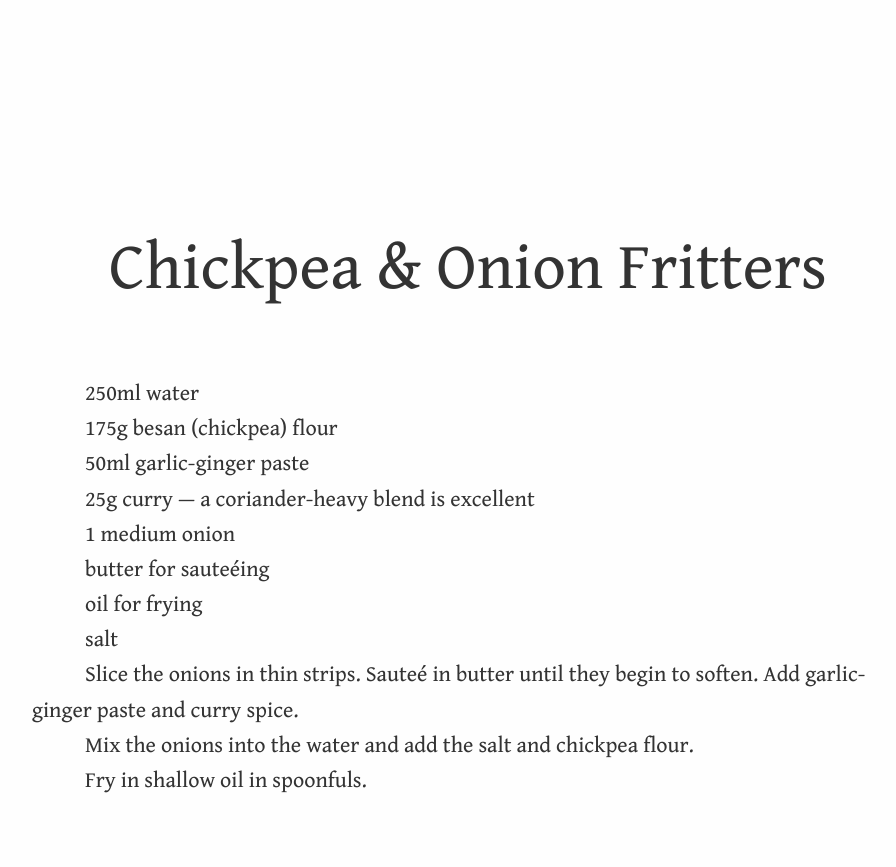
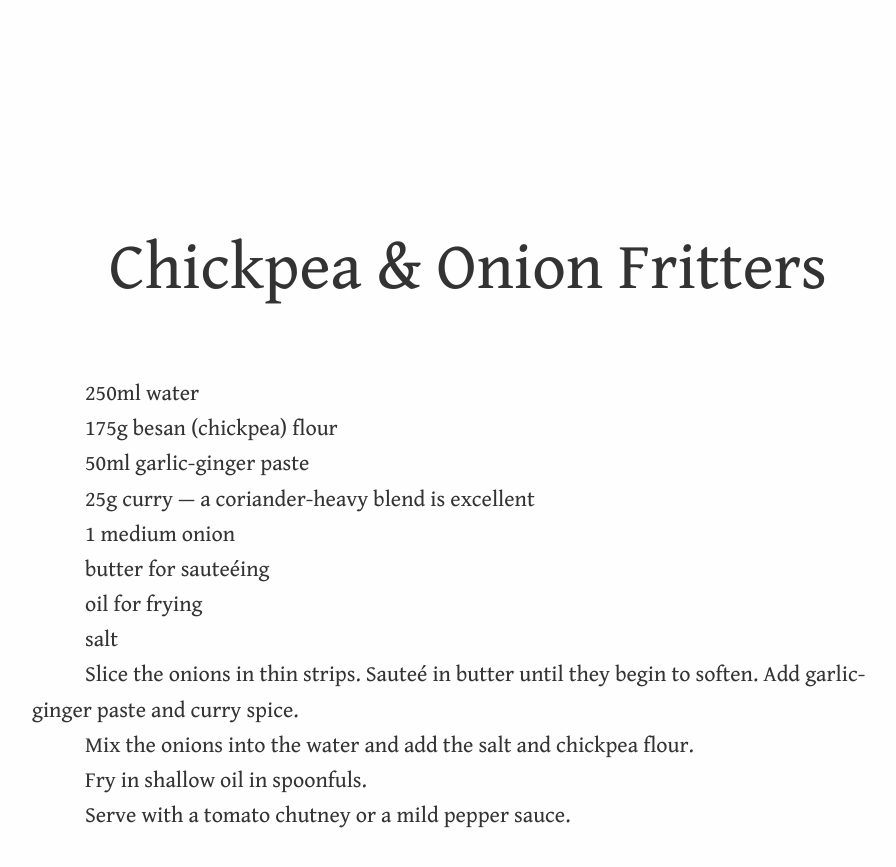
Before and after one commit to aredridel/recipes, a Jekyll site: the page built from Chickpea and Onion Fritters.md, in a window 1280 px wide. Shown: the top 867 px of the page, without its empty margins (172-1068 px from the left). Built offline with Jekyll 4.4.1, drawn with Linux system fonts in a browser that asks for light colours; our own code applies the rules of GitHub Pages for plain Markdown files.

Commit message:
/ ‘Chickpea and Onion Fritters.md’

```diff
--- a/Chickpea and Onion Fritters.md
+++ b/Chickpea and Onion Fritters.md
@@ -23,3 +23,7 @@ Slice the onions in thin strips. Sauteé in butter until they begin to soften. A
 Mix the onions into the water and add the salt and chickpea flour.
 
 Fry in shallow oil in spoonfuls.
+
+
+
+Serve with a tomato chutney or a mild pepper sauce.
```
